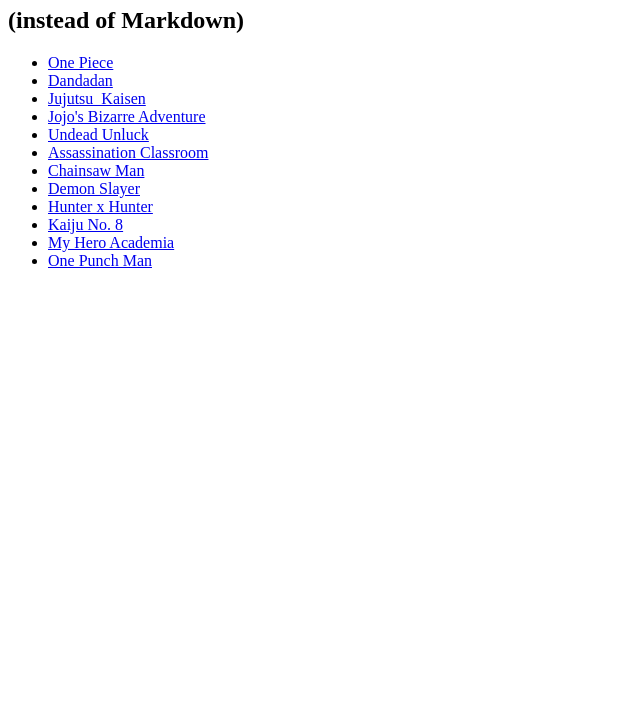
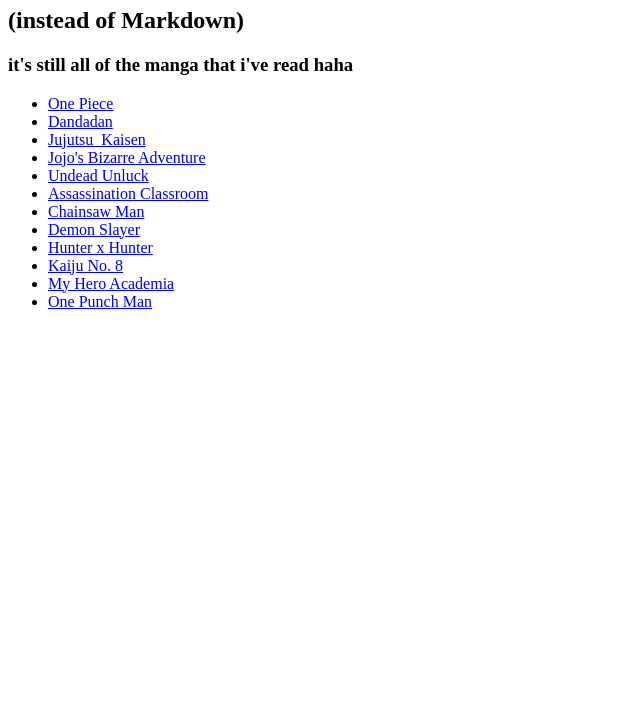
Before and after one commit to PayneJT/IGME-110-Repo, a plain HTML site: page index.html in a window 1280 px wide. Shown: the part 73-800 px from the top of the page, without its empty margins (0-640 px from the left). Drawn offline with Linux system fonts and the light colour scheme.

Commit message:
Update index.html

```diff
--- a/index.html
+++ b/index.html
@@ -8,6 +8,7 @@
 <body>
   <h1>Redoing my "Listicle" in HTML</h1>
   <h2>(instead of Markdown)</h2>
+  <h3>it's still all of the manga that i've read haha</h3>
   <ul>
     <li><a href="https://en.wikipedia.org/wiki/One_Piece">One Piece</a></li>
     <li><a href="https://en.wikipedia.org/wiki/Dandadan">Dandadan</a></li>
```
